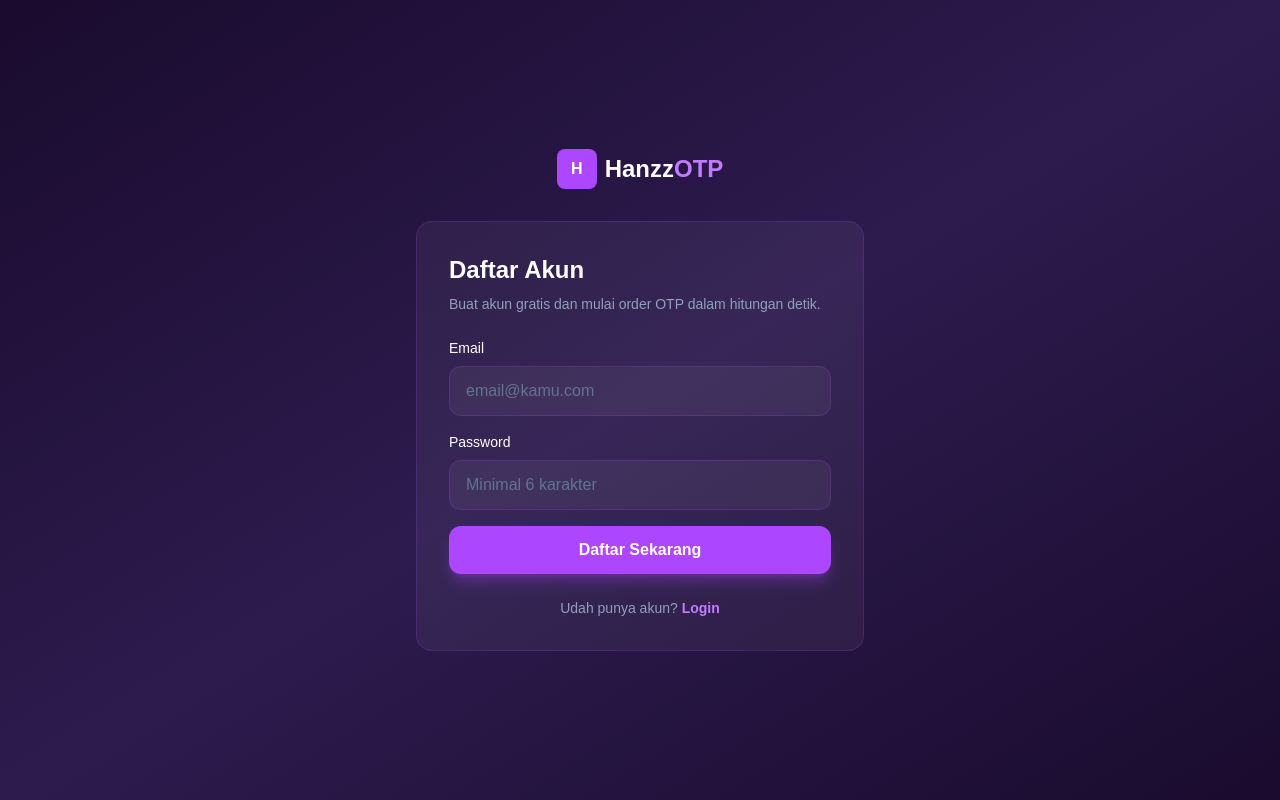
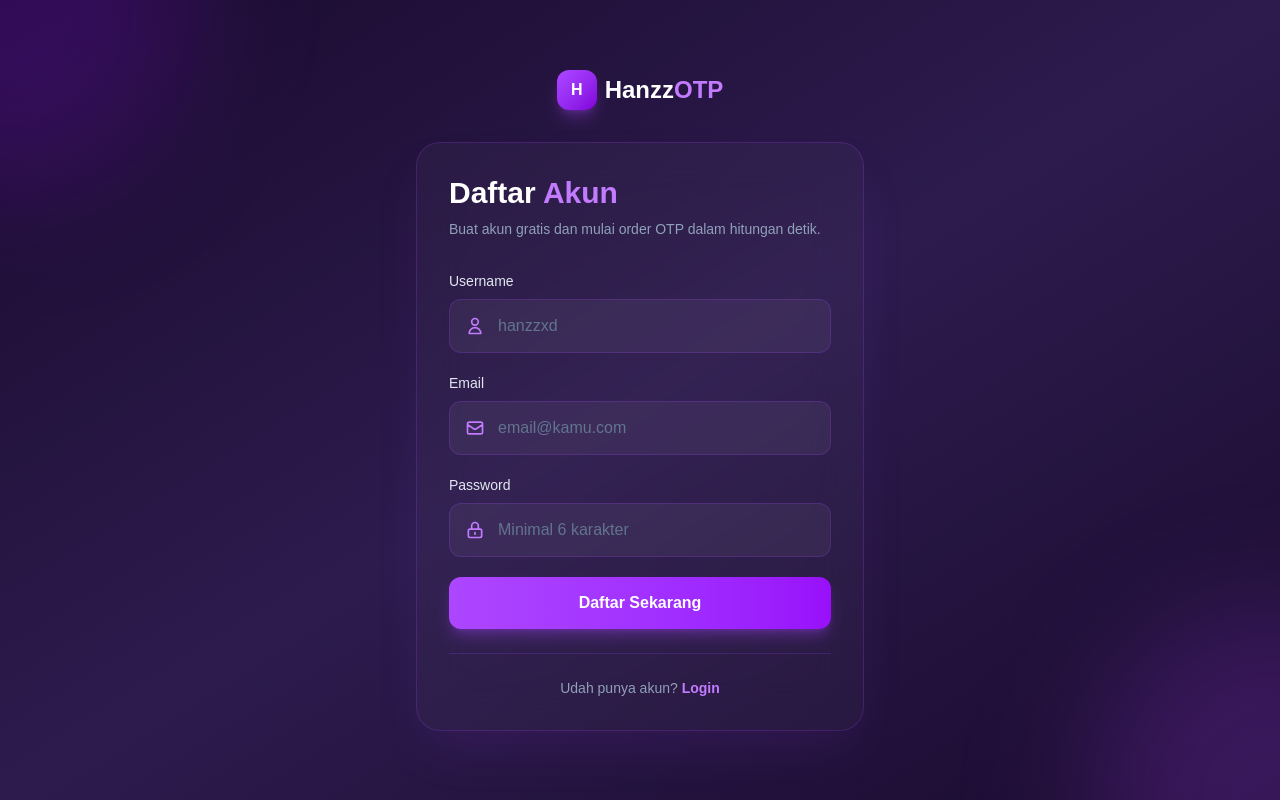
Before and after one commit to HanzzXD7/hanzzotp, a Next.js app: page /register in a window 1280 px wide. Built offline with nearby package versions, Linux system fonts and the light colour scheme; no server answers.

Commit message:
Add username field to register

```diff
--- a/app/register/page.tsx
+++ b/app/register/page.tsx
@@ -6,6 +6,7 @@ import { useRouter } from 'next/navigation'
 import Link from 'next/link'
 
 export default function Register() {
+  const [username, setUsername] = useState('')
   const [email, setEmail] = useState('')
   const [password, setPassword] = useState('')
   const [loading, setLoading] = useState(false)
@@ -17,7 +18,19 @@ export default function Register() {
     setLoading(true)
     setError('')
 
-    const { error } = await supabase.auth.signUp({ email, password })
+    if (username.length < 3) {
+      setError('Username minimal 3 karakter')
+      setLoading(false)
+      return
+    }
+
+    const { error } = await supabase.auth.signUp({
+      email,
+      password,
+      options: {
+        data: { username },
+      },
+    })
 
     if (error) {
       setError(error.message)
@@ -30,10 +43,13 @@ export default function Register() {
   }
 
   return (
-    <main className="min-h-screen bg-gradient-to-br from-[#1a0b2e] via-[#2d1b4e] to-[#1a0b2e] text-white flex items-center justify-center px-6">
-      <div className="w-full max-w-md">
-        <Link href="/" className="flex items-center gap-2 justify-center mb-8">
-          <div className="w-10 h-10 bg-purple-500 rounded-lg flex items-center justify-center">
+    <main className="min-h-screen bg-gradient-to-br from-[#1a0b2e] via-[#2d1b4e] to-[#1a0b2e] text-white flex items-center justify-center px-6 py-12">
+      <div className="fixed top-0 left-0 w-96 h-96 bg-purple-600/20 rounded-full blur-3xl -translate-x-1/2 -translate-y-1/2 pointer-events-none"></div>
+      <div className="fixed bottom-0 right-0 w-96 h-96 bg-purple-500/20 rounded-full blur-3xl translate-x-1/2 translate-y-1/2 pointer-events-none"></div>
+
+      <div className="w-full max-w-md relative">
+        <Link href="/" className="flex items-center gap-2 justify-center mb-8 group">
+          <div className="w-10 h-10 bg-gradient-to-br from-purple-500 to-purple-700 rounded-xl flex items-center justify-center shadow-lg shadow-purple-500/30 group-hover:scale-110 transition">
             <span className="text-white font-bold">H</span>
           </div>
           <h1 className="text-2xl font-bold">
@@ -41,27 +57,64 @@ export default function Register() {
           </h1>
         </Link>
 
-        <div className="bg-white/5 border border-purple-500/20 rounded-2xl p-8">
-          <h2 className="text-2xl font-bold mb-2">Daftar Akun</h2>
-          <p className="text-slate-400 text-sm mb-6">
+        <div className="bg-white/[0.03] backdrop-blur-xl border border-purple-500/20 rounded-3xl p-8 shadow-2xl shadow-purple-500/10">
+          <div className="mb-8">
+            <h2 className="text-3xl font-bold mb-2">
+              Daftar <span className="text-purple-400">Akun</span>
+            </h2>
+            <p className="text-slate-400 text-sm">
               Buat akun gratis dan mulai order OTP dalam hitungan detik.
             </p>
+          </div>
 
-          <form onSubmit={handleRegister} className="space-y-4">
+          <form onSubmit={handleRegister} className="space-y-5">
             <div>
-              <label className="block text-sm font-medium mb-2">Email</label>
+              <label className="block text-sm font-medium mb-2 text-slate-200">Username</label>
+              <div className="relative">
+                <div className="absolute left-4 top-1/2 -translate-y-1/2 text-purple-400 pointer-events-none">
+                  <svg className="w-5 h-5" fill="none" stroke="currentColor" strokeWidth="2" viewBox="0 0 24 24">
+                    <path strokeLinecap="round" strokeLinejoin="round" d="M16 7a4 4 0 11-8 0 4 4 0 018 0zM12 14a7 7 0 00-7 7h14a7 7 0 00-7-7z" />
+                  </svg>
+                </div>
+                <input
+                  type="text"
+                  required
+                  minLength={3}
+                  value={username}
+                  onChange={(e) => setUsername(e.target.value.toLowerCase().replace(/[^a-z0-9_]/g, ''))}
+                  placeholder="hanzzxd"
+                  className="w-full pl-12 pr-4 py-3.5 bg-white/5 border border-purple-500/20 rounded-xl focus:outline-none focus:border-purple-400 focus:bg-white/10 transition text-white placeholder-slate-500"
+                />
+              </div>
+            </div>
+
+            <div>
+              <label className="block text-sm font-medium mb-2 text-slate-200">Email</label>
+              <div className="relative">
+                <div className="absolute left-4 top-1/2 -translate-y-1/2 text-purple-400 pointer-events-none">
+                  <svg className="w-5 h-5" fill="none" stroke="currentColor" strokeWidth="2" viewBox="0 0 24 24">
+                    <path strokeLinecap="round" strokeLinejoin="round" d="M3 8l7.89 5.26a2 2 0 002.22 0L21 8M5 19h14a2 2 0 002-2V7a2 2 0 00-2-2H5a2 2 0 00-2 2v10a2 2 0 002 2z" />
+                  </svg>
+                </div>
                 <input
                   type="email"
                   required
                   value={email}
                   onChange={(e) => setEmail(e.target.value)}
                   placeholder="email@kamu.com"
-                className="w-full px-4 py-3 bg-white/5 border border-purple-500/20 rounded-xl focus:outline-none focus:border-purple-400 transition text-white placeholder-slate-500"
+                  className="w-full pl-12 pr-4 py-3.5 bg-white/5 border border-purple-500/20 rounded-xl focus:outline-none focus:border-purple-400 focus:bg-white/10 transition text-white placeholder-slate-500"
                 />
+              </div>
             </div>
 
             <div>
-              <label className="block text-sm font-medium mb-2">Password</label>
+              <label className="block text-sm font-medium mb-2 text-slate-200">Password</label>
+              <div className="relative">
+                <div className="absolute left-4 top-1/2 -translate-y-1/2 text-purple-400 pointer-events-none">
+                  <svg className="w-5 h-5" fill="none" stroke="currentColor" strokeWidth="2" viewBox="0 0 24 24">
+                    <path strokeLinecap="round" strokeLinejoin="round" d="M12 15v2m-6 4h12a2 2 0 002-2v-6a2 2 0 00-2-2H6a2 2 0 00-2 2v6a2 2 0 002 2zm10-10V7a4 4 0 00-8 0v4h8z" />
+                  </svg>
+                </div>
                 <input
                   type="password"
                   required
@@ -69,33 +122,49 @@ export default function Register() {
                   value={password}
                   onChange={(e) => setPassword(e.target.value)}
                   placeholder="Minimal 6 karakter"
-                className="w-full px-4 py-3 bg-white/5 border border-purple-500/20 rounded-xl focus:outline-none focus:border-purple-400 transition text-white placeholder-slate-500"
+                  className="w-full pl-12 pr-4 py-3.5 bg-white/5 border border-purple-500/20 rounded-xl focus:outline-none focus:border-purple-400 focus:bg-white/10 transition text-white placeholder-slate-500"
                 />
+              </div>
             </div>
 
             {error && (
-              <div className="bg-red-500/10 border border-red-500/30 rounded-xl p-3 text-red-300 text-sm">
-                {error}
+              <div className="bg-red-500/10 border border-red-500/30 rounded-xl p-3 text-red-300 text-sm flex items-start gap-2">
+                <svg className="w-5 h-5 flex-shrink-0 mt-0.5" fill="none" stroke="currentColor" strokeWidth="2" viewBox="0 0 24 24">
+                  <path strokeLinecap="round" strokeLinejoin="round" d="M12 8v4m0 4h.01M21 12a9 9 0 11-18 0 9 9 0 0118 0z" />
+                </svg>
+                <span>{error}</span>
               </div>
             )}
 
             <button
               type="submit"
               disabled={loading}
-              className="w-full bg-purple-500 hover:bg-purple-600 disabled:opacity-50 disabled:cursor-not-allowed text-white font-semibold py-3 rounded-xl transition shadow-lg shadow-purple-500/30"
+              className="w-full bg-gradient-to-r from-purple-500 to-purple-600 hover:from-purple-600 hover:to-purple-700 disabled:opacity-50 disabled:cursor-not-allowed text-white font-semibold py-3.5 rounded-xl transition shadow-lg shadow-purple-500/30 hover:shadow-purple-500/50 hover:scale-[1.02] active:scale-[0.98]"
             >
-              {loading ? 'Memproses...' : 'Daftar Sekarang'}
+              {loading ? (
+                <span className="flex items-center justify-center gap-2">
+                  <svg className="w-5 h-5 animate-spin" fill="none" viewBox="0 0 24 24">
+                    <circle className="opacity-25" cx="12" cy="12" r="10" stroke="currentColor" strokeWidth="4" />
+                    <path className="opacity-75" fill="currentColor" d="M4 12a8 8 0 018-8V0C5.373 0 0 5.373 0 12h4zm2 5.291A7.962 7.962 0 014 12H0c0 3.042 1.135 5.824 3 7.938l3-2.647z" />
+                  </svg>
+                  Memproses...
+                </span>
+              ) : (
+                'Daftar Sekarang'
+              )}
             </button>
           </form>
 
-          <p className="text-center text-slate-400 text-sm mt-6">
+          <div className="mt-6 pt-6 border-t border-purple-500/20 text-center">
+            <p className="text-slate-400 text-sm">
               Udah punya akun?{' '}
-            <Link href="/login" className="text-purple-400 hover:text-purple-300 font-semibold">
+              <Link href="/login" className="text-purple-400 hover:text-purple-300 font-semibold transition">
                 Login
               </Link>
             </p>
           </div>
         </div>
+      </div>
     </main>
   )
 }
```
Lines whose indentation alone changed are shown as unchanged.
